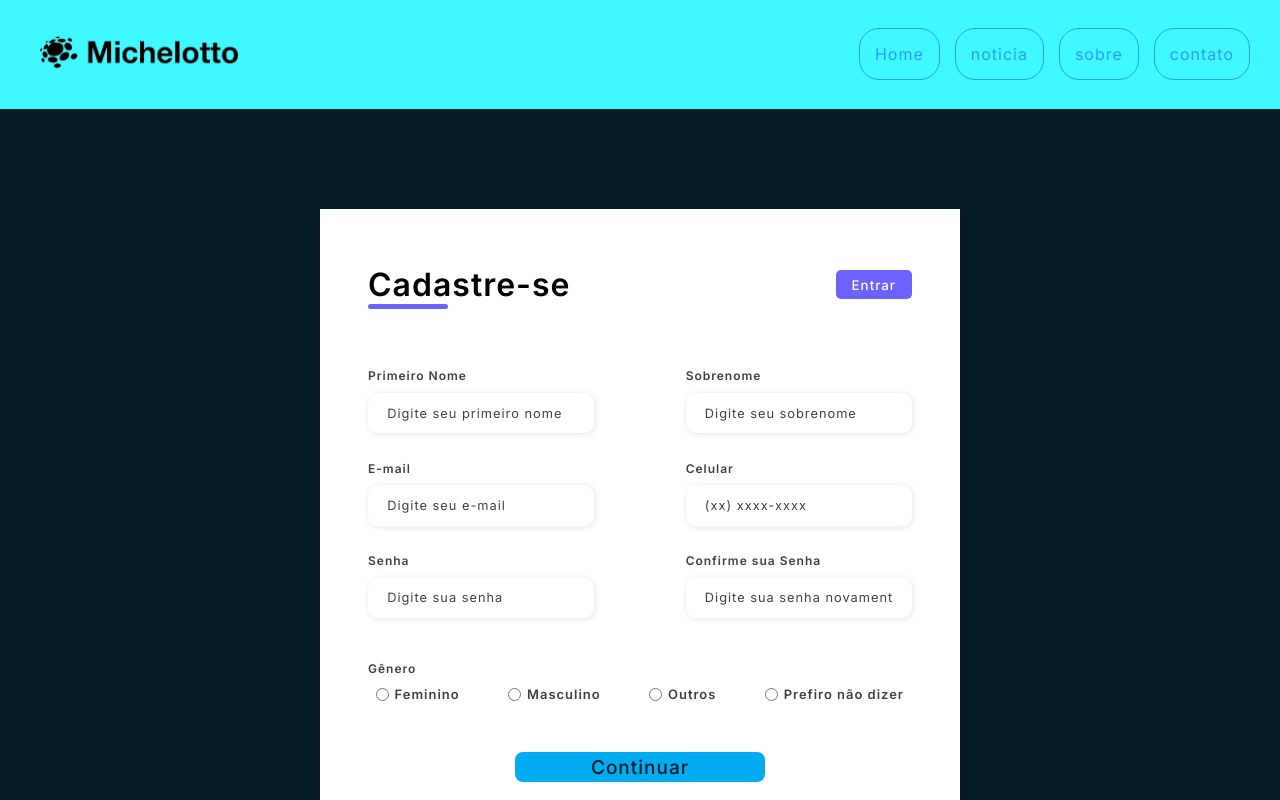
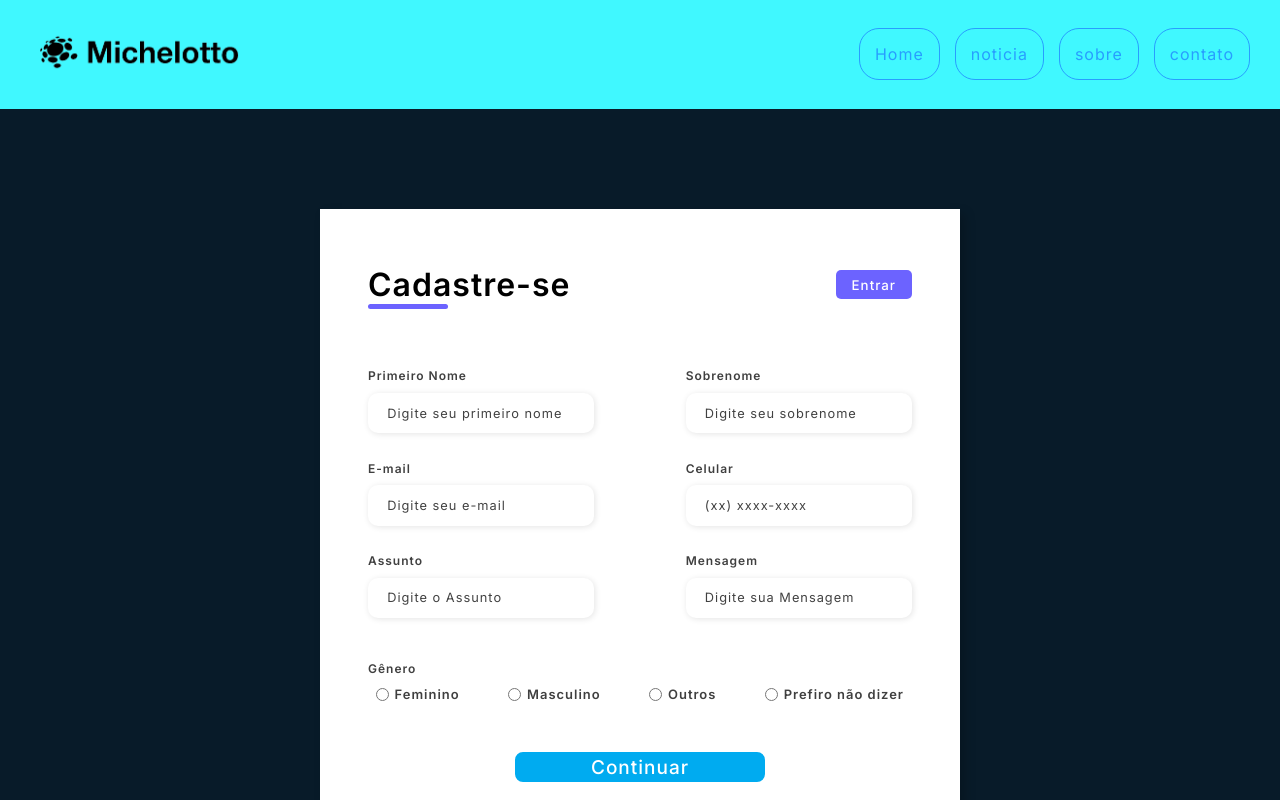
Before and after one commit to Michelotto256/Portfolio_1021A, a React (Vite) app: page /contato in a window 1280 px wide. Shown: the top 800 px of the page. Built offline with nearby package versions, Linux system fonts and the light colour scheme.

Commit message:
correção

```diff
--- a/src/componentes/contato/Contato.css
+++ b/src/componentes/contato/Contato.css
@@ -20,7 +20,7 @@
     display: flex;
     justify-content: center;
     align-items: center;
-    background-color: #fde3a7d7;
+    background-color: #80B3FF;
     padding: 1rem;
 }
 
@@ -180,7 +180,7 @@
     border: 2px solid #00abf0;
     border-radius: 8px;
     font-size: 19px;
-    color: #081b29;
+    color: white;
     text-decoration: none;
     font-weight: 450;
     letter-spacing: 1px;
@@ -190,20 +190,7 @@
 }
 
 .btn-box1 a:hover{
-    color: #00abf0;
-}
-
-.btn-box1 a:nth-child(2){
-    background-color: transparent;
-    color: #00abf0;
-}
-
-.btn-box1 a:nth-child(2):hover{
-    color: #081b29;
-}
-
-.btn-box1 a:nth-child(2)::before{
-    background: #00abf0;
+    color: white;
 }
 
 .btn-box1 a::before{
--- a/src/componentes/contato/Contato.tsx
+++ b/src/componentes/contato/Contato.tsx
@@ -24,7 +24,7 @@ export function Contato(){
                     <div className="input-group">
                         <div className="input-box">
                             <label htmlFor="firstname">Primeiro Nome</label>
-                            <input id="firstname" type="text" name="firstname" placeholder="Digite seu primeiro nome" required />
+                            <input id="firstname" type="text" name="firstname" placeholder="Digite seu primeiro nome" required/>
                         </div>
 
                         <div className="input-box">
@@ -42,18 +42,15 @@ export function Contato(){
                         </div>
 
                         <div className="input-box">
-                            <label htmlFor="password">Senha</label>
-                            <input id="password" type="password" name="password" placeholder="Digite sua senha" required />
+                            <label htmlFor="assunto">Assunto</label>
+                            <input id="assunto" type="text" name="Assunto" placeholder="Digite o Assunto" />
                         </div>
 
-
                         <div className="input-box">
-                            <label htmlFor="confirmPassword">Confirme sua Senha</label>
-                            <input id="confirmPassword" type="password" name="confirmPassword" placeholder="Digite sua senha novamente" required />
+                            <label htmlFor="mensagem">Mensagem</label>
+                            <input id="mensagem" type="text" name="Mensagem" placeholder="Digite sua Mensagem" />
                         </div>
-
                     </div>
-
                     <div className="gender-inputs">
                         <div className="gender-title">
                             <h6>Gênero</h6>
```
